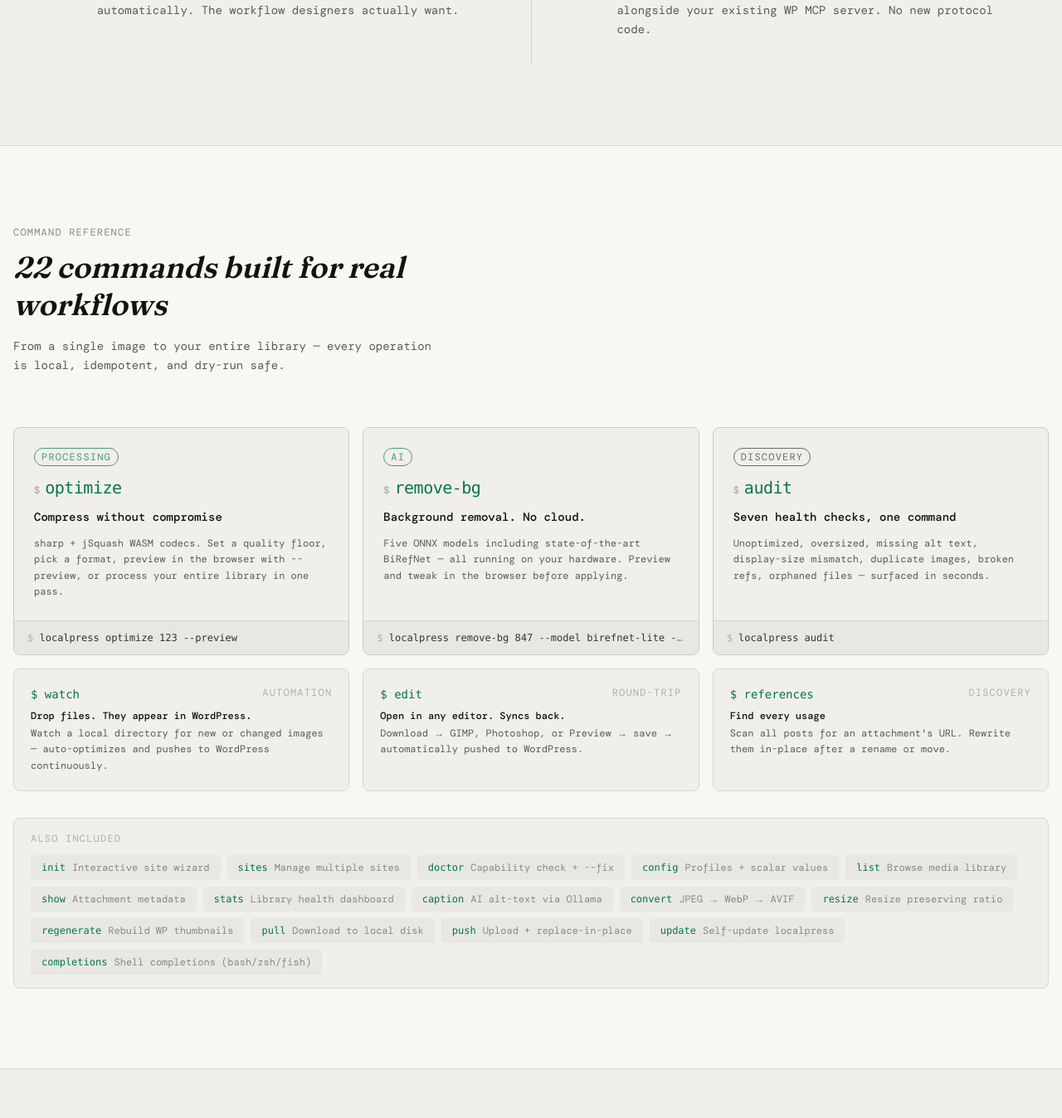
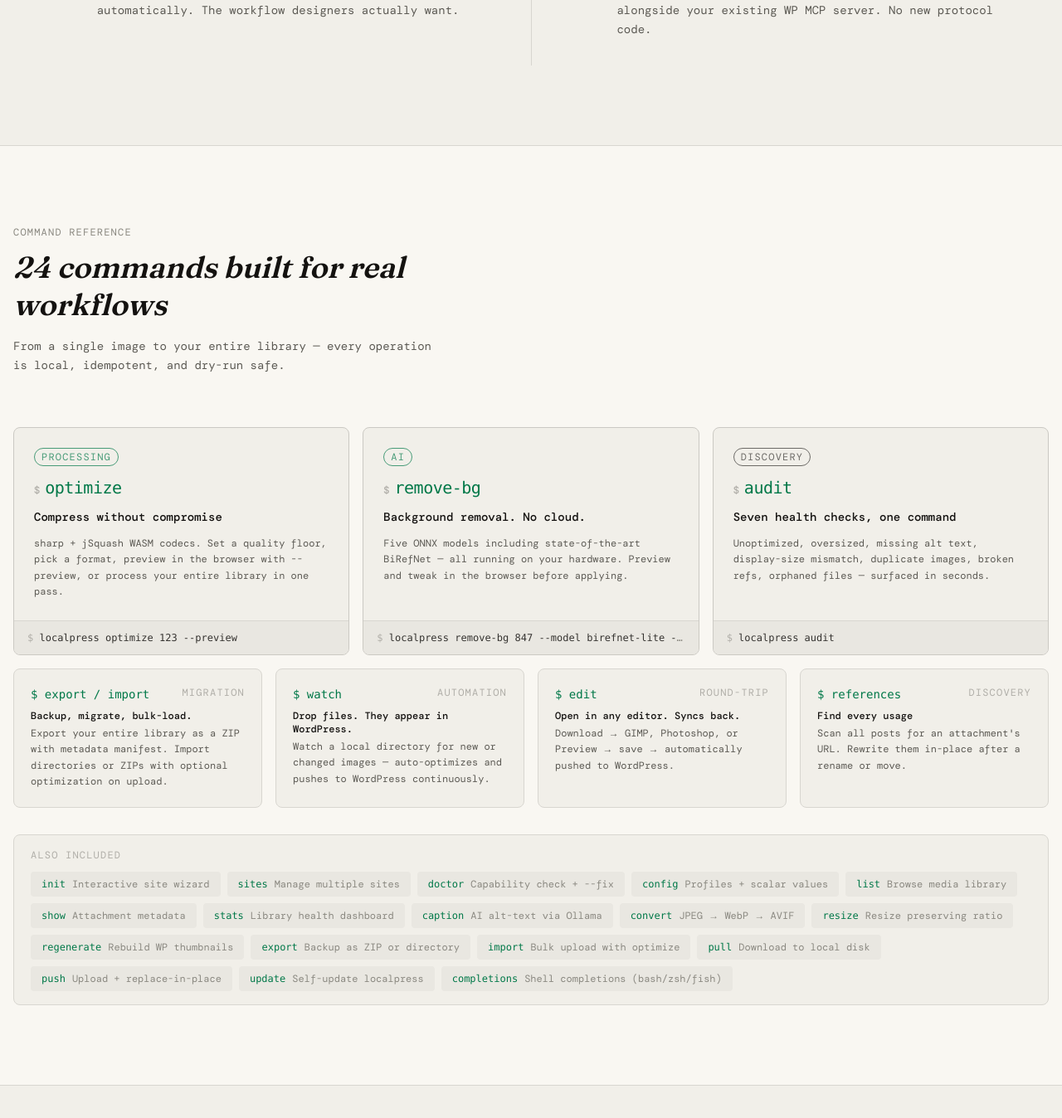
Before and after one commit to gfargo/localpress-www, a Next.js app: page / in a window 1280 px wide. Shown: the part 3135-4483 px from the top of the page at 83% size. Built offline with nearby package versions, Linux system fonts and the light colour scheme; no server answers; a web font is replaced by a local one.

Commit message:
feat: add export/import to commands section and update manifest

```diff
--- a/components/Commands.tsx
+++ b/components/Commands.tsx
@@ -26,6 +26,12 @@ const featured = [
 ]
 
 const secondary = [
+  {
+    name: "export / import",
+    category: "Migration",
+    tagline: "Backup, migrate, bulk-load.",
+    detail: "Export your entire library as a ZIP with metadata manifest. Import directories or ZIPs with optional optimization on upload.",
+  },
   {
     name: "watch",
     category: "Automation",
@@ -58,6 +64,8 @@ const utilities = [
   { name: "convert", desc: "JPEG → WebP → AVIF" },
   { name: "resize", desc: "Resize preserving ratio" },
   { name: "regenerate", desc: "Rebuild WP thumbnails" },
+  { name: "export", desc: "Backup as ZIP or directory" },
+  { name: "import", desc: "Bulk upload with optimize" },
   { name: "pull", desc: "Download to local disk" },
   { name: "push", desc: "Upload + replace-in-place" },
   { name: "update", desc: "Self-update localpress" },
@@ -68,6 +76,7 @@ const categoryColor: Record<string, string> = {
   Processing: "var(--accent)",
   AI: "var(--accent)",
   Automation: "var(--accent)",
+  Migration: "var(--accent)",
   Discovery: "var(--warm)",
   "Round-trip": "var(--dim)",
 }
@@ -91,7 +100,7 @@ export function Commands() {
             className="font-display max-w-xl text-3xl font-semibold italic leading-tight md:text-4xl"
             style={{ color: "var(--ink)" }}
           >
-            22 commands built for real workflows
+            24 commands built for real workflows
           </h2>
           <p className="mt-4 max-w-lg text-sm leading-relaxed" style={{ color: "var(--body)" }}>
             From a single image to your entire library — every operation is local, idempotent, and
@@ -163,8 +172,8 @@ export function Commands() {
           ))}
         </div>
 
-        {/* Secondary — 3 supporting commands */}
-        <div className="grid gap-4 md:grid-cols-3 mb-8">
+        {/* Secondary — 4 supporting commands */}
+        <div className="grid gap-4 md:grid-cols-2 lg:grid-cols-4 mb-8">
           {secondary.map((cmd) => (
             <div
               key={cmd.name}
--- a/lib/wiki-manifest.ts
+++ b/lib/wiki-manifest.ts
@@ -56,7 +56,7 @@ export const wikiPages: WikiPage[] = [
     wikiPath: "Commands-Reference",
     category: "Reference",
     order: 1,
-    description: "Complete documentation for all 18 CLI commands across 5 categories.",
+    description: "Complete documentation for all 24 CLI commands across 8 categories.",
   },
   {
     slug: "configuration",
```
